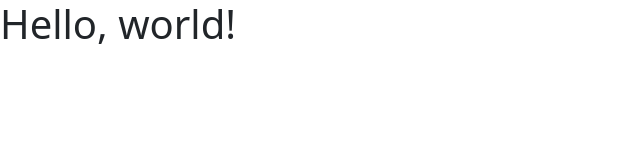
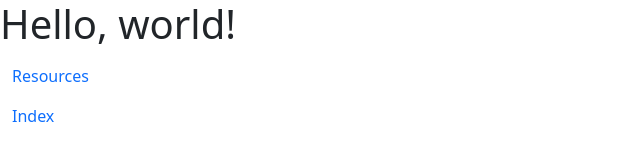
Before and after one commit to admiralorbiter/datavizprepkc-og-countdown, a website: page rules.html in a window 1280 px wide. Shown: the whole page, without its empty margins (0-640 px from the left). Drawn offline with nearby package versions, Linux system fonts and the light colour scheme.

Commit message:
Nav bar added

```diff
--- a/rules.html
+++ b/rules.html
@@ -14,5 +14,21 @@
     <h1>Hello, world!</h1>
 
     <script src="https://cdn.jsdelivr.net/npm/bootstrap@5.0.2/dist/js/bootstrap.bundle.min.js" integrity="sha384-MrcW6ZMFYlzcLA8Nl+NtUVF0sA7MsXsP1UyJoMp4YLEuNSfAP+JcXn/tWtIaxVXM" crossorigin="anonymous"></script>
+
+    <!--Nav start-->
+    <nav class="container-fluid">
+      <ul class="navbar-nav">
+        <li class="nav-item">
+          <a class="nav-link" href="resources.html">Resources</a>
+        </li>
+        <li class="nav-item">
+          <a class="nav-link" href="index.html">Index</a>
+        </li>
+      </ul>
+    </nav>
+    <!--Nav end-->
+
+
+
   </body>
 </html>
```
Also changed, not shown: resources.html (+17 -0 lines).
